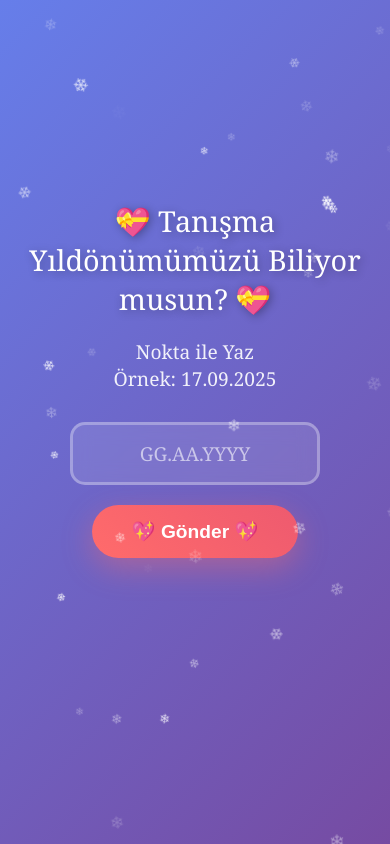
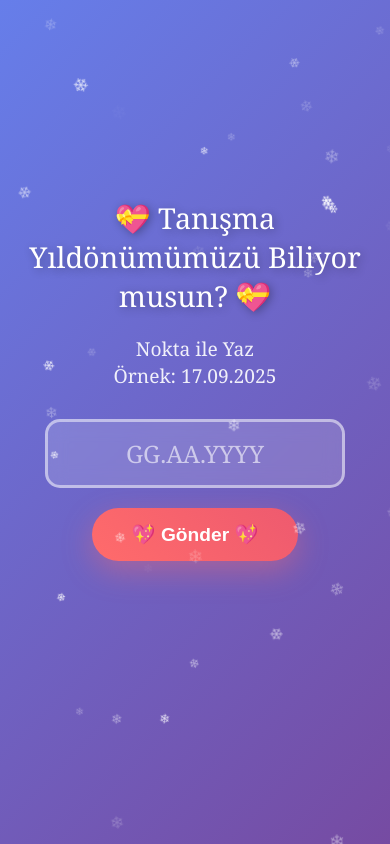
Before and after one commit to berkayugeofficial/7.ayimiz, a plain HTML site: page index.html in a window 390 px wide. Both pictures are taken after a click on the button "💕 Kalbimin İçine Gir 💕". Drawn offline with Linux system fonts and the light colour scheme.

Commit message:
Update index.html

```diff
--- a/index.html
+++ b/index.html
@@ -554,9 +554,27 @@
                 padding: 15px 10px;
             }
             .date-input {
-                width: 250px;
-                font-size: 1.2em;
-            }
+            /* --- İŞTE BU SATIRLAR İPHONE SORUNUNU ÇÖZER --- */
+            -webkit-appearance: none; /* Safari/iOS için varsayılan stili kapatır */
+            -moz-appearance: none;    /* Firefox için */
+            appearance: none;         /* Standart */
+            /* ----------------------------------------------- */
+
+            padding: 15px 30px;
+            font-size: 1.5em;
+            border: 3px solid rgba(255,255,255,0.5); /* Çerçeveyi biraz daha belirgin yaptım (0.3 -> 0.5) */
+            border-radius: 15px;
+            background: rgba(255,255,255,0.15); /* Arka planı biraz daha görünür yaptım */
+            color: white;
+            text-align: center;
+            backdrop-filter: blur(10px);
+            margin-bottom: 20px;
+            width: 300px;
+            font-family: 'Georgia', serif;
+
+            /* Mobilde tıklayınca mavi kutu çıkmasını engeller */
+            outline: none;
+        }
             .tree-title { font-size: 1.8em; }
             .ornament { width: 50px; height: 50px; font-size: 1.5em; }
         }
```
